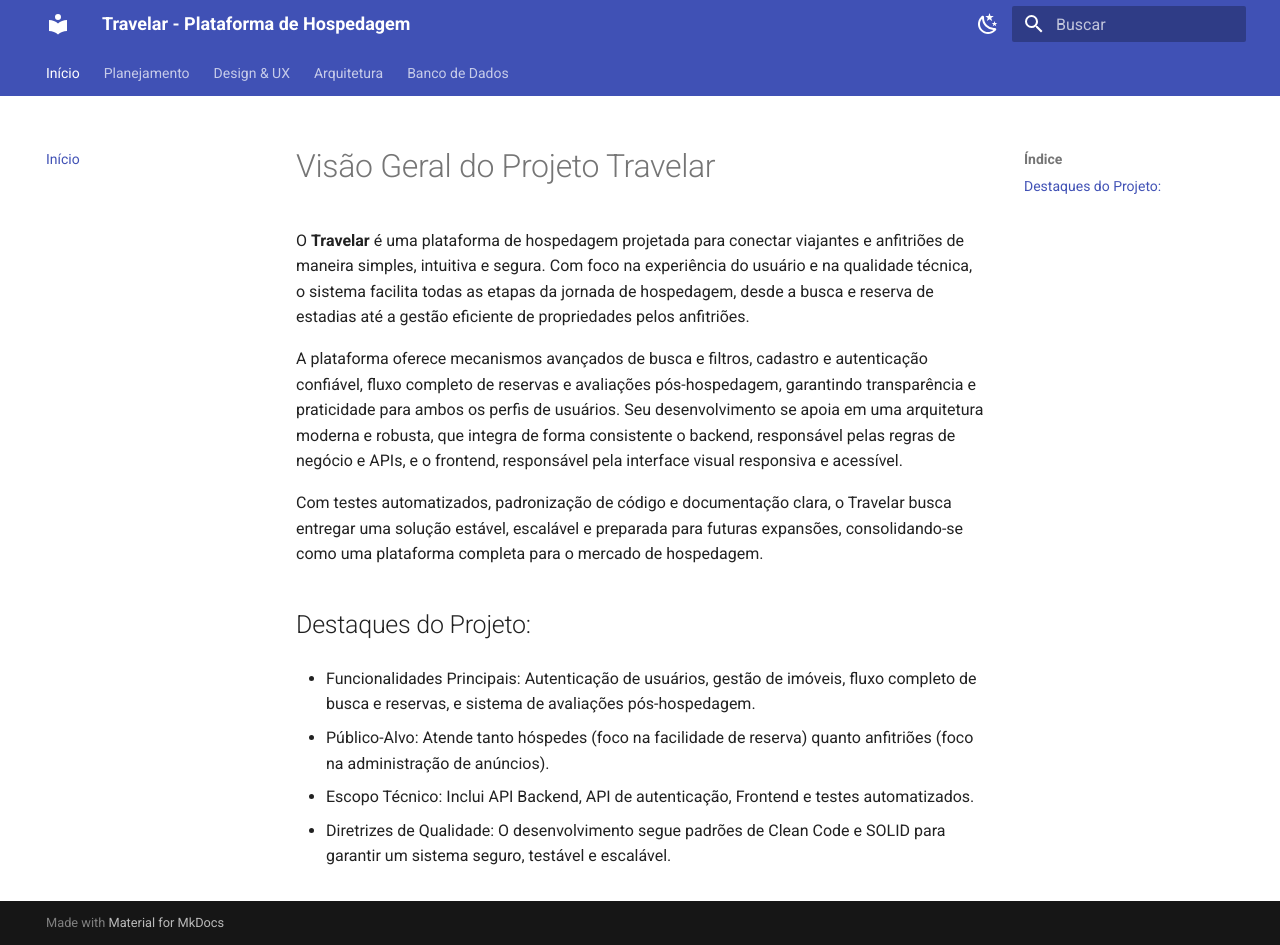
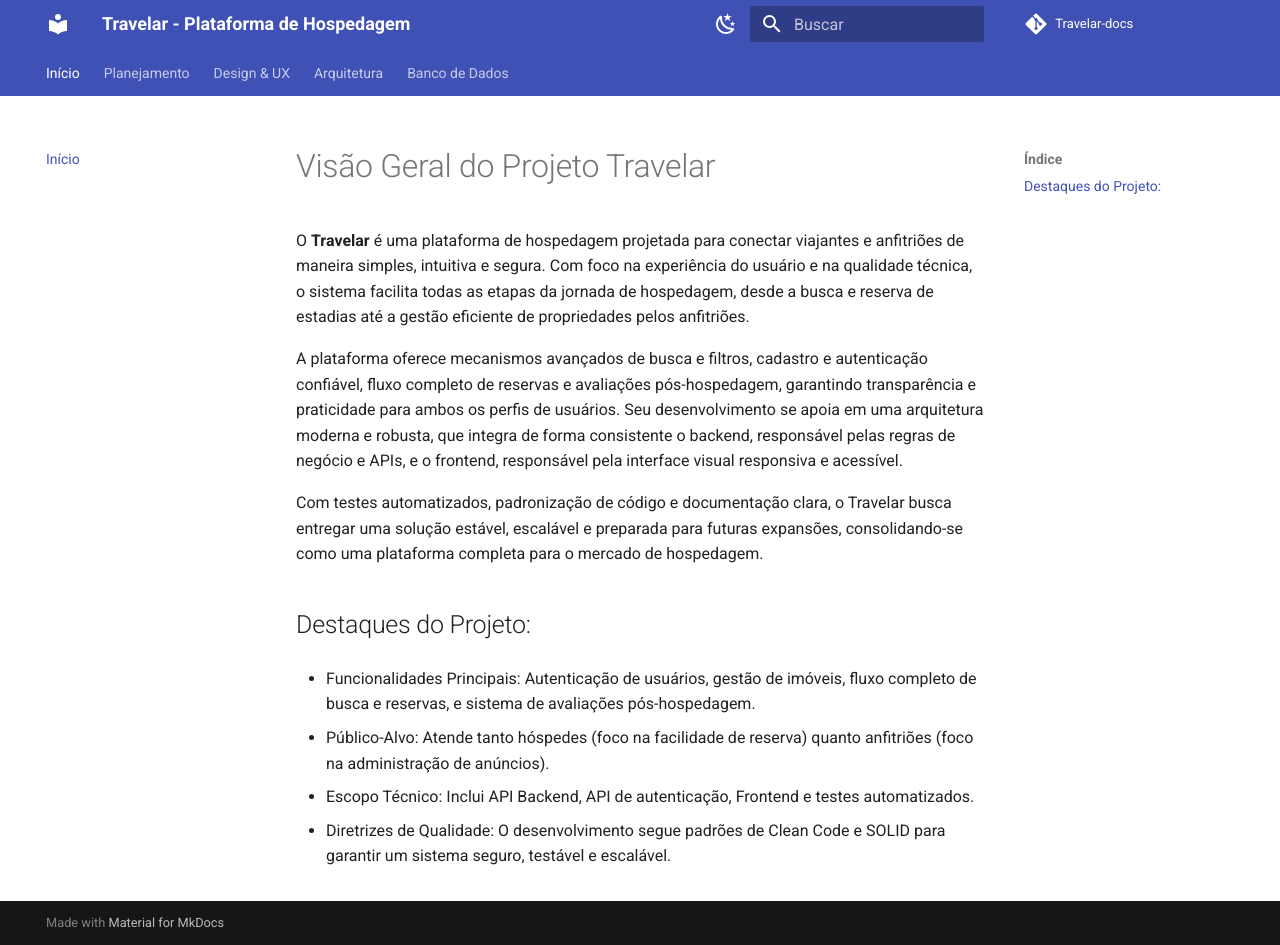
Before and after one commit to Travelar-Spot/Travelar-docs, an MkDocs documentation site: the page built from docs/index.md, in a window 1280 px wide and 945 px high. Built offline with MkDocs 1.6.1 and Material for MkDocs 9.7.7, drawn with Linux system fonts in a browser that asks for light colours; comment, search, counter and statistics services are not loaded.

```diff
--- a/mkdocs.yml
+++ b/mkdocs.yml
@@ -1,7 +1,7 @@
 site_name: Travelar - Plataforma de Hospedagem
-site_url:
-repo_url:
-repo_name: Github
+site_url: https://travelar-spot.github.io/Travelar-docs/
+repo_url: https://github.com/Travelar-Spot/Travelar-docs
+repo_name: Travelar-docs
 
 theme:
   name: material
```
